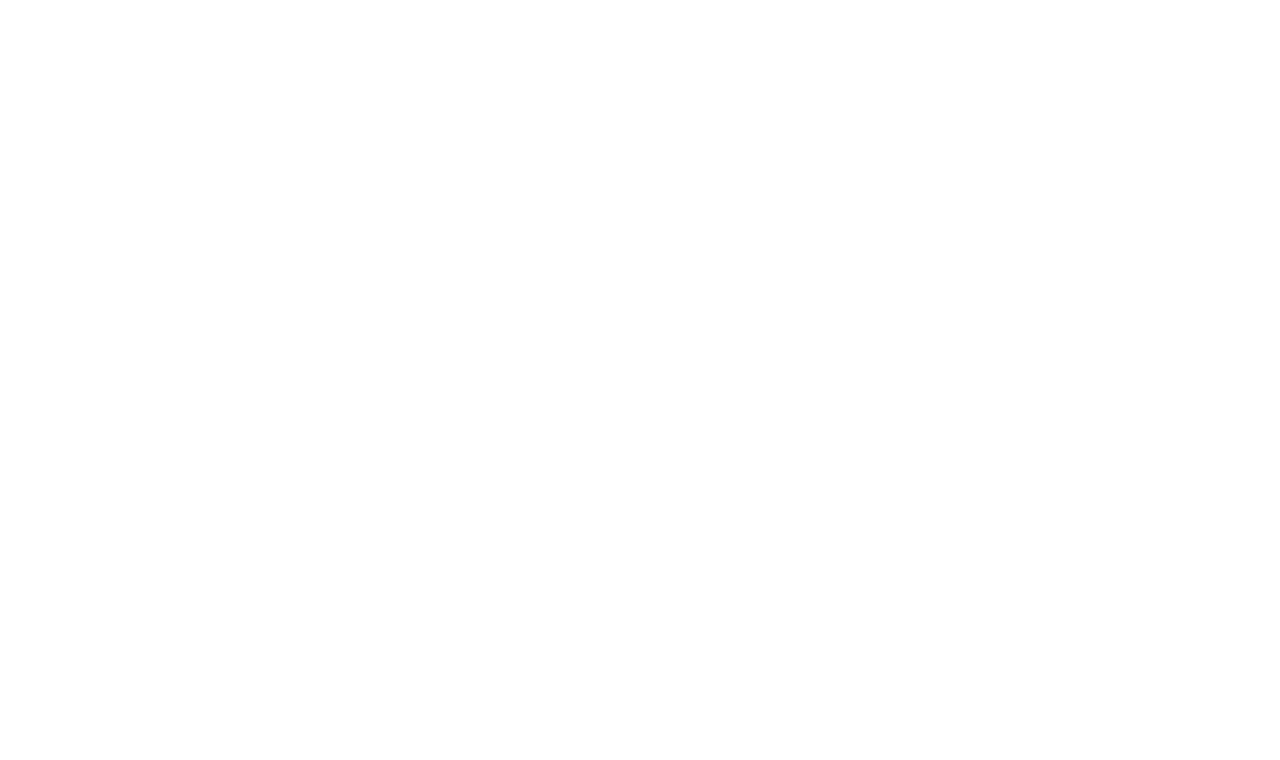
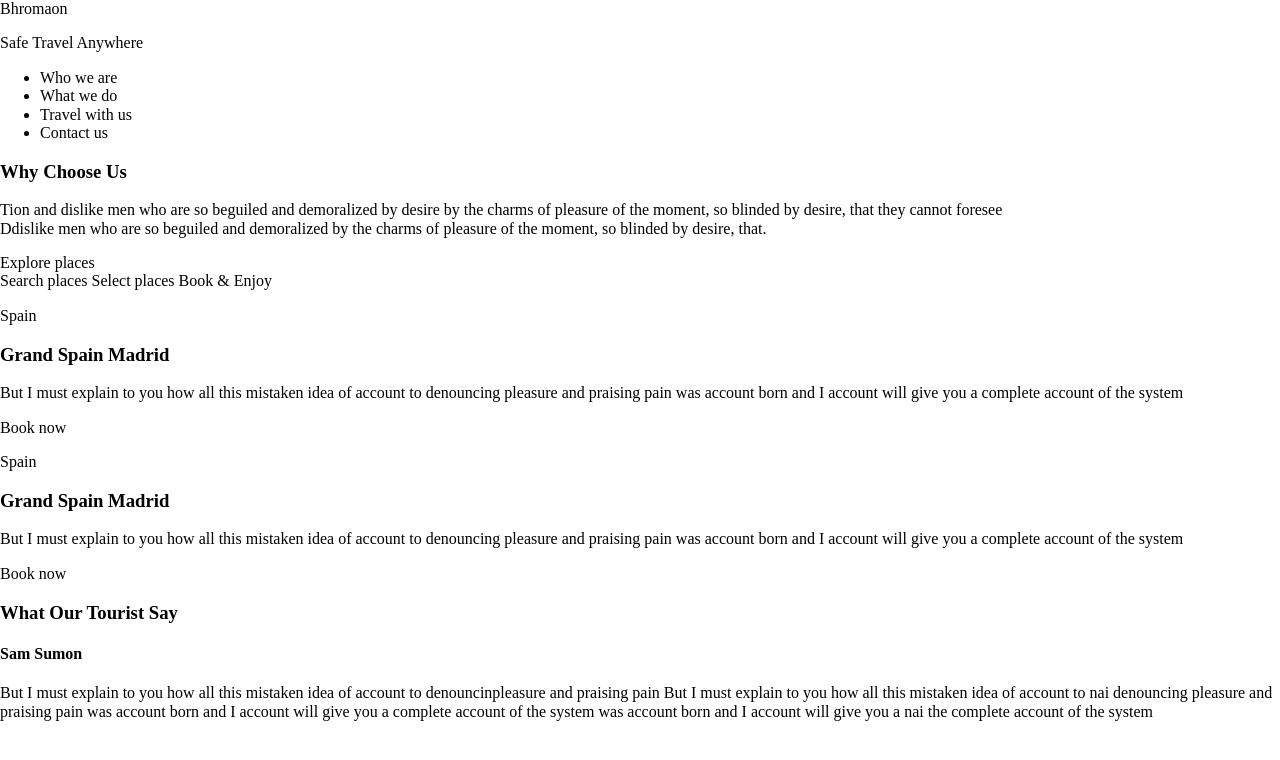
Before and after one commit to mtribbs/Bhromaon, a plain HTML site: page index.html in a window 1280 px wide. Drawn offline with nearby package versions, Linux system fonts and the light colour scheme.

Commit message:
added content info html

```diff
--- a/index.html
+++ b/index.html
@@ -15,28 +15,35 @@
 <body>
     <header>
         <div class="header__page">
-            <div class="header__logo"></div>
-            <div class="header__text"></div>
+            <div class="header__logo">Bhromaon</div>
+            <div class="header__text">
+               <p>Safe Travel Anywhere</p>
+            </div>
             <div class="header__search"></div>
             <div class="header__scroll"></div>
         </div>
         <nav>
             <div class="nav__logo"></div>
             <ul class="nav__list">
-
+                <li>Who we are</li>
+                <li>What we do</li>
+                <li>Travel with us</li>
+                <li>Contact us</li>
             </ul>
         </nav>
     </header>
     <main>
         <div class="section--about">
             <div class="heading--about">
-
+                <h3>Why Choose Us</h3>
             </div>
             <div class="info--about">
-
+                <p>Tion and dislike men who are so beguiled and demoralized by desire by the charms of pleasure of the moment, so blinded by desire, that they cannot foresee
+                    <br>
+                    Ddislike men who are so beguiled and demoralized by the charms of pleasure of the moment, so blinded by desire, that.</p>
             </div>
             <div class="btn--about">
-
+                Explore places
             </div>
             <picture>
 
@@ -46,28 +53,48 @@
             </picture>
         </div>
         <div class="bar--travel">
-
+            Search places
+            Select places
+            Book & Enjoy
         </div>
         <div class="section--spain spain--one">
             <div class="card--spain">
-                <div class="card--text"></div>
-                <div class="card--btn"></div>
+                <div class="card--heading">
+                    <p>Spain</p>
+                    <h3>Grand Spain Madrid</h3>
+                </div>
+                <div class="card--text">
+                    <p>But I must explain to you how all this mistaken idea of account to denouncing pleasure and praising pain was account  born and I account will give you a complete account of the system</p>
+                </div>
+                <div class="card--btn">Book now</div>
             </div>
         </div>
         <div class="section--spain spain--two">
             <div class="card--spain">
-                <div class="card--text"></div>
-                <div class="card--btn"></div>
+                <div class="card--heading">
+                    <p>Spain</p>
+                    <h3>Grand Spain Madrid</h3>
+                </div>
+                <div class="card--text">
+                    <p>But I must explain to you how all this mistaken idea of account to denouncing pleasure and praising pain was account  born and I account will give you a complete account of the system</p>
+                </div>
+                <div class="card--btn">Book now</div>
             </div>
         </div>
         <div class="section--testimony">
-            <div class="heading--testimony"></div>
+            <div class="heading--testimony">
+                <h3>What Our  Tourist Say</h3>
+            </div>
             <div class="card--testimony">
                 <picture>
 
                 </picture>
-                <div class="name--testimony"></div>
-                <div class="text--testimony"></div>
+                <div class="name--testimony">
+                    <h4>Sam Sumon</h4>
+                </div>
+                <div class="text--testimony">
+                    <p>But I must explain to you how all this mistaken idea of account to denouncinpleasure and praising pain  But I must explain to you how all this mistaken idea of account to nai denouncing pleasure and praising pain was account  born and I account will give you a complete account of the system was account  born and I account will give you a nai the complete account of the system</p>
+                </div>
             </div>
         </div>
     </main>
```
